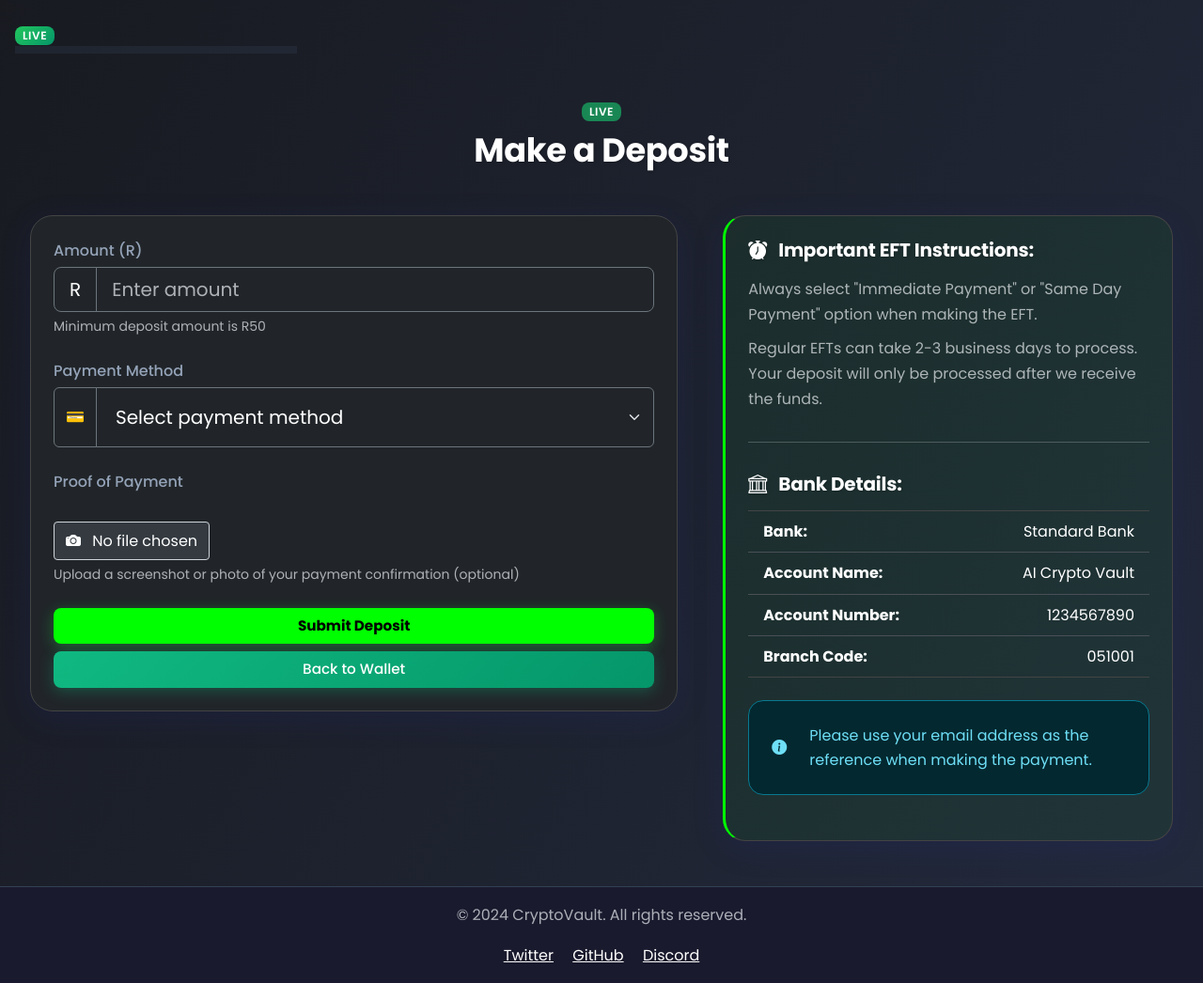
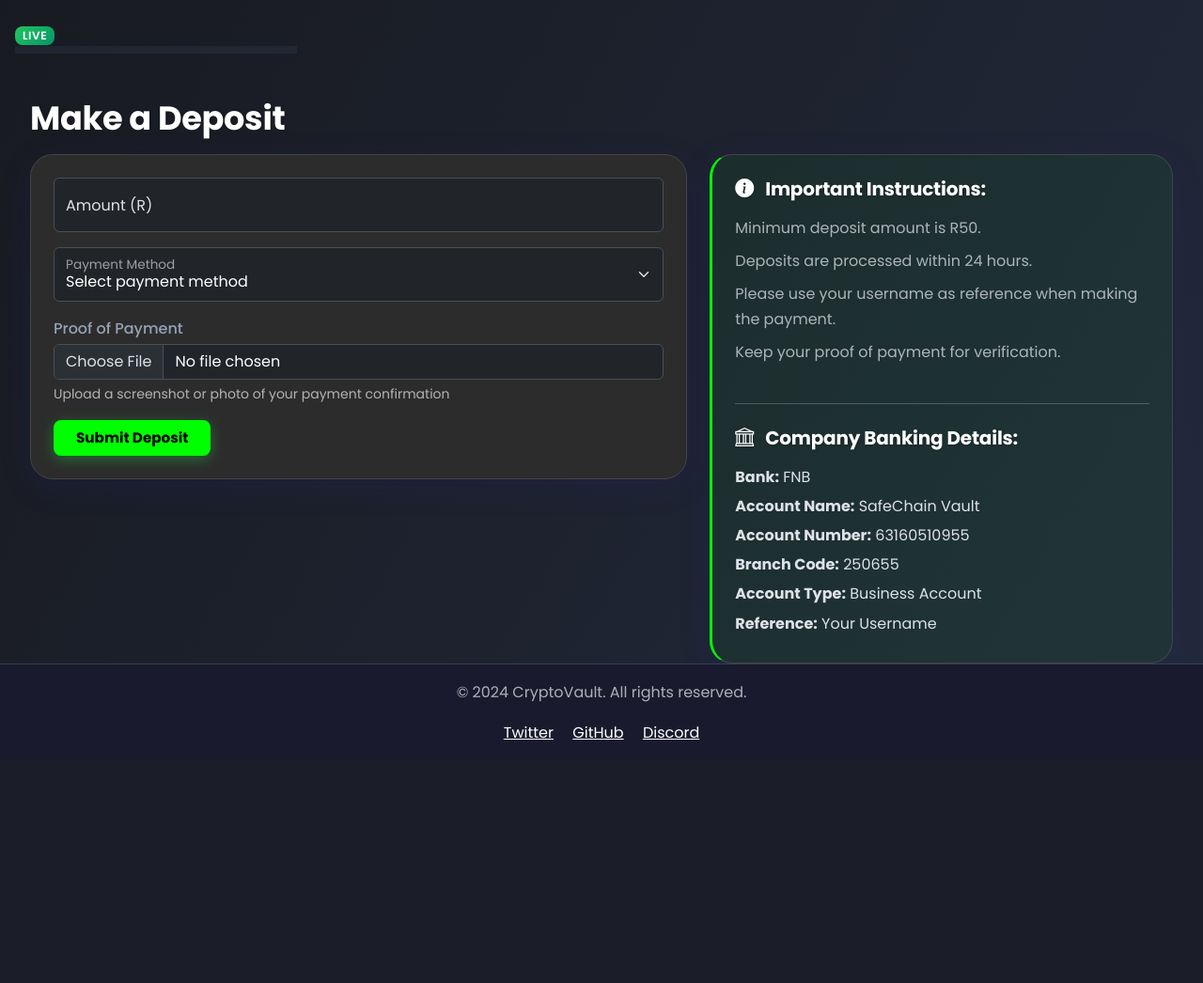
Before and after one commit to VarsityPlug0/SafeCrypto, a Django app: page /deposit/ in a window 1280 px wide. Shown: the part 59-1105 px from the top of the page at 94% size. After the commit the page ends 846 px from the top, so only its background shows below. Run offline with Django 5.2, Linux system fonts and the light colour scheme; a user stored in the database is signed in.

Commit message:
Add company banking details to deposit and withdrawal instructions

```diff
--- a/Cryptovault3.0/core/templates/core/deposit.html
+++ b/Cryptovault3.0/core/templates/core/deposit.html
@@ -1,7 +1,7 @@
 {% extends 'base.html' %}
 {% load static %}
 
-{% block title %}Make a Deposit{% endblock %}
+{% block title %}Deposit - CryptoVault{% endblock %}
 
 {% block extra_css %}
 <style>
@@ -32,76 +32,71 @@
 {% endblock %}
 
 {% block content %}
-<div class="container my-5">
-    <div class="text-center mb-5">
-        <span class="badge bg-success">Live</span>
-        <h1 class="display-5 fw-bold mt-2">Make a Deposit</h1>
+<div class="container mt-5">
+    <h2>Make a Deposit</h2>
+
+    {% if messages %}
+    <div class="messages">
+        {% for message in messages %}
+        <div class="alert alert-{{ message.tags }}">
+            {{ message }}
+        </div>
+        {% endfor %}
     </div>
+    {% endif %}
 
-    <div class="row g-5">
+    <div class="row">
         <!-- Deposit Form -->
         <div class="col-lg-7">
-            <div class="card bg-dark text-white p-4">
+            <div class="card p-4">
                 <form method="post" enctype="multipart/form-data">
                     {% csrf_token %}
-
-                    <div class="mb-4">
-                        <label for="amount" class="form-label">Amount (R)</label>
-                        <div class="input-group input-group-lg">
-                            <span class="input-group-text bg-dark text-white border-secondary">R</span>
-                            <input type="number" name="amount" id="amount" class="form-control form-control-lg bg-dark text-white border-secondary" placeholder="Enter amount" min="50" required>
-                        </div>
-                        <div class="form-text text-muted">Minimum deposit amount is R50</div>
+                    <div class="form-floating mb-3">
+                        <input type="number" name="amount" id="amount" class="form-control bg-dark text-white" placeholder="Amount" min="50" step="0.01" required>
+                        <label for="amount">Amount (R)</label>
                     </div>
 
-                    <div class="mb-4">
-                        <label for="payment_method" class="form-label">Payment Method</label>
-                         <div class="input-group">
-                            <span class="input-group-text bg-dark text-white border-secondary">💳</span>
-                            <select name="payment_method" id="payment_method" class="form-select form-control-lg bg-dark text-white border-secondary" required>
-                                <option value="">Select payment method</option>
-                                <option value="eft">EFT: Transfer funds directly from your bank account</option>
-                                <option value="cash">Cash Deposit: Visit any Standard Bank branch to deposit cash</option>
-                            </select>
-                        </div>
+                    <div class="form-floating mb-3">
+                        <select name="payment_method" id="payment_method" class="form-select bg-dark text-white" required>
+                            <option value="">Select payment method</option>
+                            <option value="eft">EFT</option>
+                            <option value="cash">Cash Deposit</option>
+                        </select>
+                        <label for="payment_method">Payment Method</label>
                     </div>
 
-                    <div class="mb-4">
-                        <label for="proof" class="form-label">Proof of Payment</label><br>
-                        <label for="proof" class="custom-file-upload">
-                            <i class="bi bi-camera-fill me-2"></i> <span id="file-chosen">No file chosen</span>
-                        </label>
-                        <input type="file" name="proof" id="proof" accept="image/*">
-                        <div class="form-text text-muted">Upload a screenshot or photo of your payment confirmation (optional)</div>
+                    <div class="mb-3">
+                        <label for="proof_image" class="form-label">Proof of Payment</label>
+                        <input type="file" name="proof_image" id="proof_image" class="form-control bg-dark text-white" accept="image/*" required>
+                        <div class="form-text text-muted">Upload a screenshot or photo of your payment confirmation</div>
                     </div>
 
-                    <div class="d-grid gap-2">
-                        <button type="submit" class="btn btn-primary btn-lg">Submit Deposit</button>
-                        <a href="{% url 'wallet' %}" class="btn btn-secondary">Back to Wallet</a>
-                    </div>
+                    <button type="submit" class="btn btn-primary">Submit Deposit</button>
                 </form>
             </div>
         </div>
 
-        <!-- Payment Instructions -->
+        <!-- Deposit Instructions -->
         <div class="col-lg-5">
-            <div class="card p-4 instructions-card">
-                <h5 class="fw-bold mb-3"><i class="bi bi-alarm-fill me-2"></i> Important EFT Instructions:</h5>
+            <div class="card p-4 instructions-card h-100">
+                <h5 class="fw-bold mb-3"><i class="bi bi-info-circle-fill me-2"></i> Important Instructions:</h5>
                 <ul class="list-unstyled text-muted">
-                    <li class="mb-2">Always select "Immediate Payment" or "Same Day Payment" option when making the EFT.</li>
-                    <li>Regular EFTs can take 2-3 business days to process.</li>
-                    <li>Your deposit will only be processed after we receive the funds.</li>
+                    <li class="mb-2">Minimum deposit amount is R50.</li>
+                    <li class="mb-2">Deposits are processed within 24 hours.</li>
+                    <li class="mb-2">Please use your username as reference when making the payment.</li>
+                    <li>Keep your proof of payment for verification.</li>
                 </ul>
-                <hr>
-                <h5 class="fw-bold mt-3 mb-3"><i class="bi bi-bank me-2"></i> Bank Details:</h5>
-                <ul class="list-group list-group-flush">
-                    <li class="list-group-item bg-transparent text-white d-flex justify-content-between"><strong>Bank:</strong> <span>Standard Bank</span></li>
-                    <li class="list-group-item bg-transparent text-white d-flex justify-content-between"><strong>Account Name:</strong> <span>AI Crypto Vault</span></li>
-                    <li class="list-group-item bg-transparent text-white d-flex justify-content-between"><strong>Account Number:</strong> <span>1234567890</span></li>
-                    <li class="list-group-item bg-transparent text-white d-flex justify-content-between"><strong>Branch Code:</strong> <span>051001</span></li>
-                </ul>
-                 <div class="alert alert-info mt-4" role="alert">
-                    <i class="bi bi-info-circle-fill me-2"></i> Please use your email address as the reference when making the payment.
+
+                <!-- Company Banking Details -->
+                <hr class="my-4">
+                <h5 class="fw-bold mb-3"><i class="bi bi-bank me-2"></i> Company Banking Details:</h5>
+                <div class="banking-details">
+                    <p class="mb-1"><strong>Bank:</strong> FNB</p>
+                    <p class="mb-1"><strong>Account Name:</strong> SafeChain Vault</p>
+                    <p class="mb-1"><strong>Account Number:</strong> 63160510955</p>
+                    <p class="mb-1"><strong>Branch Code:</strong> 250655</p>
+                    <p class="mb-1"><strong>Account Type:</strong> Business Account</p>
+                    <p class="mb-1"><strong>Reference:</strong> Your Username</p>
                 </div>
             </div>
         </div>
```
Also changed, not shown: Cryptovault3.0/core/banking_config.py (added, +29 -0 lines), Cryptovault3.0/core/templates/core/withdrawal.html (+47 -40 lines).
